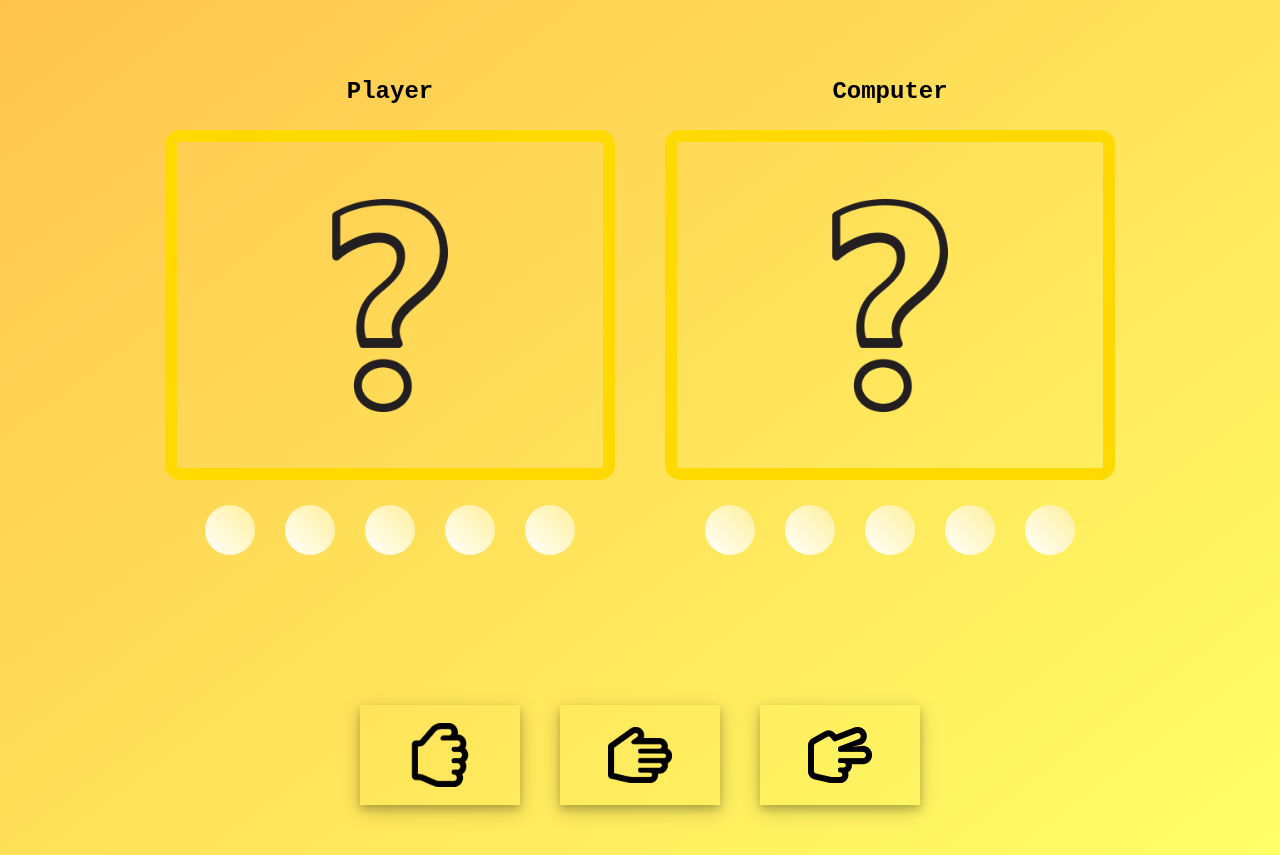
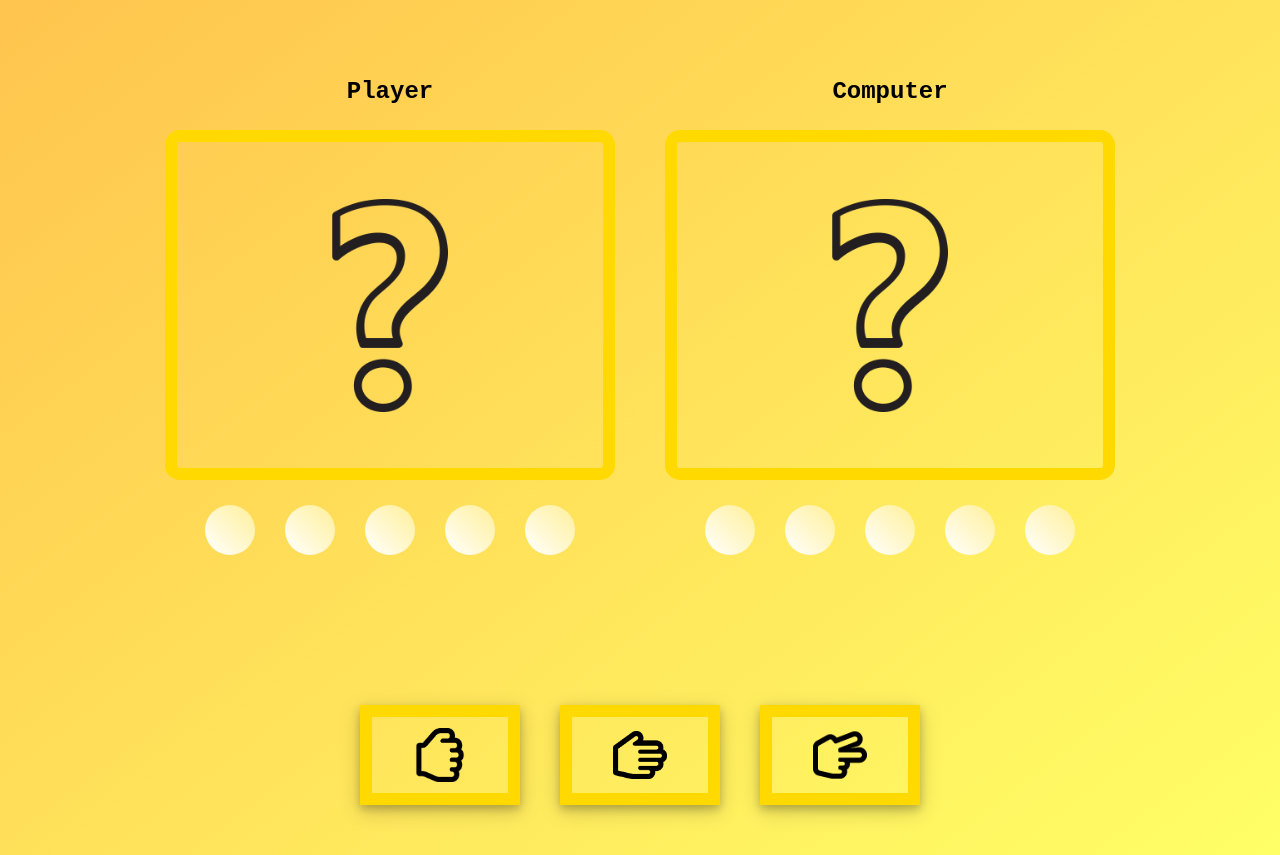
Before and after one commit to MahmoodElsaayed/rock-paper-scissors, a plain HTML site: page index.html in a window 1280 px wide. Shown: the part 109-964 px from the top of the page. Drawn offline with Linux system fonts and the light colour scheme.

Commit message:
[style] Add borders to the RPS buttons

```diff
--- a/css/style.css
+++ b/css/style.css
@@ -84,6 +84,7 @@
     width: 160px;
     cursor: pointer;
     transition: all 0.3s ease;
+    border: 12px solid rgba(255, 217, 0);
     box-shadow: 0 4px 8px 0 rgba(0, 0, 0, 0.2), 0 6px 20px 0 rgba(0, 0, 0, 0.19);
 }
 .btn:hover {
```
